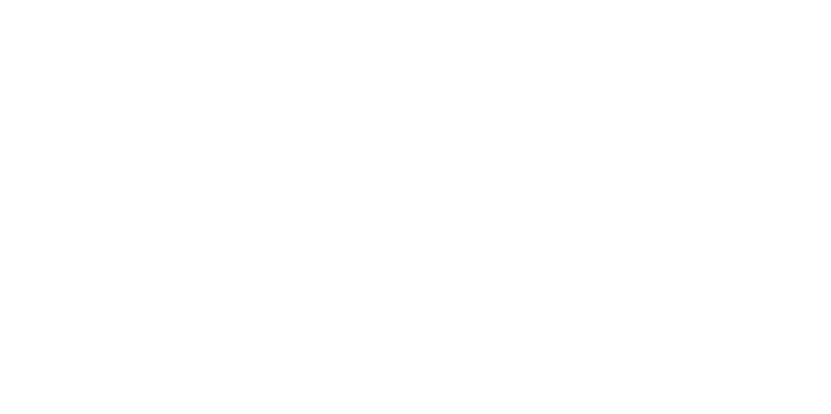
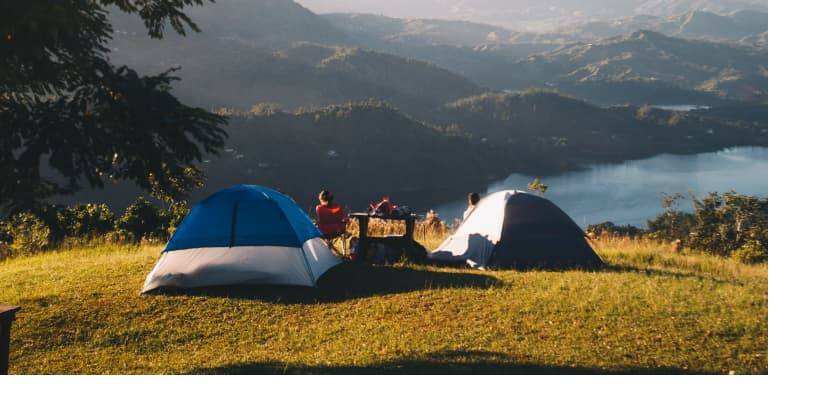
Before and after one commit to SylviaifyX/yelp-camp, a plain HTML site: page index.html in a window 1280 px wide. Shown: the whole page, without its empty margins (0-831 px from the left). Drawn offline with nearby package versions, Linux system fonts and the light colour scheme.

Commit message:
added the image for landing page

```diff
--- a/index.html
+++ b/index.html
@@ -9,5 +9,9 @@
 </head>
 <body>
      <!-- for the landing page, we divide the page into sections -->
+     <!-- first section for the picture -->
+    <div>
+        <img src="./Assets/Hero Image (Tablet and Mobile).jpg">
+    </div>
 </body>
 </html>
```
